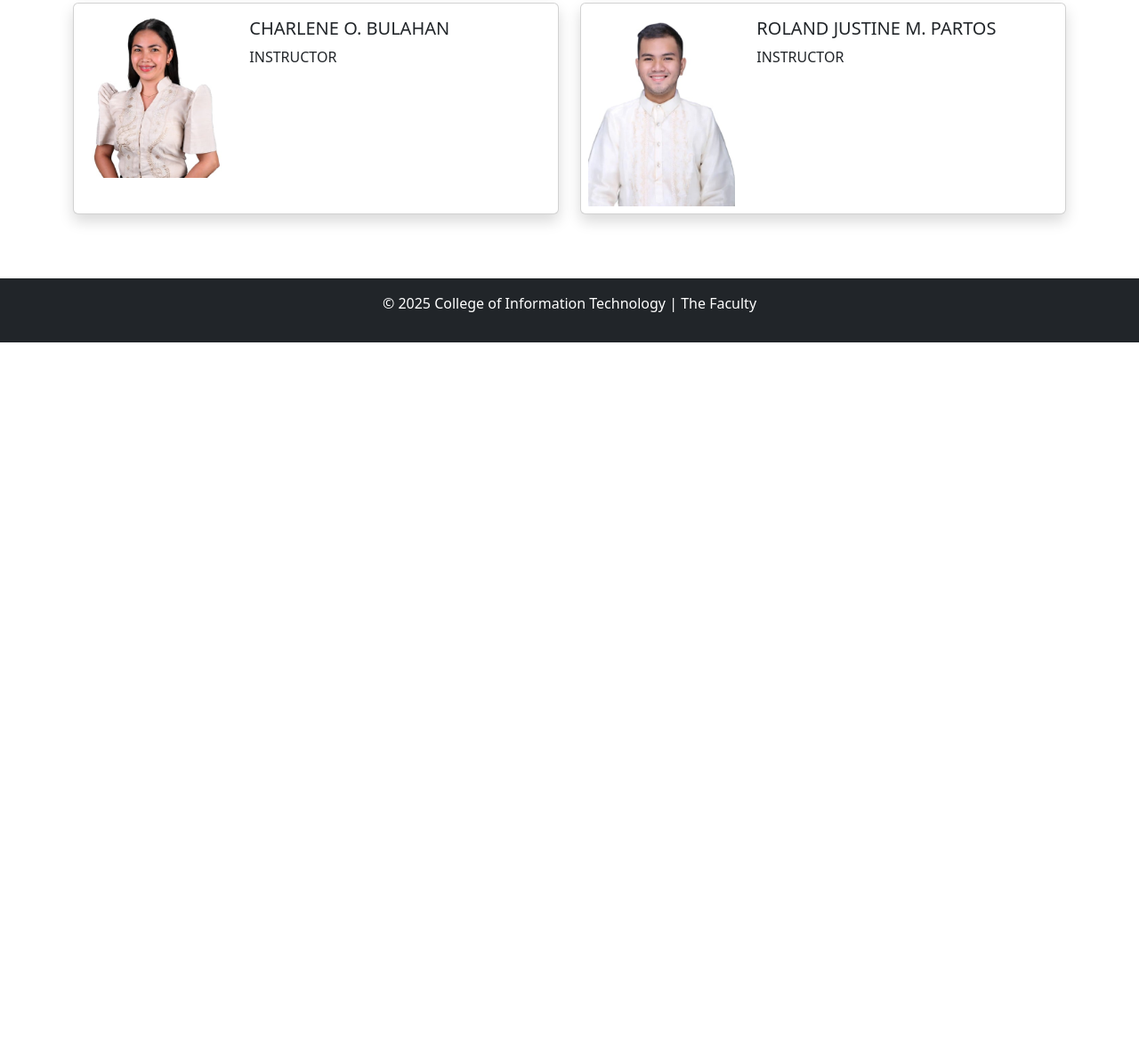
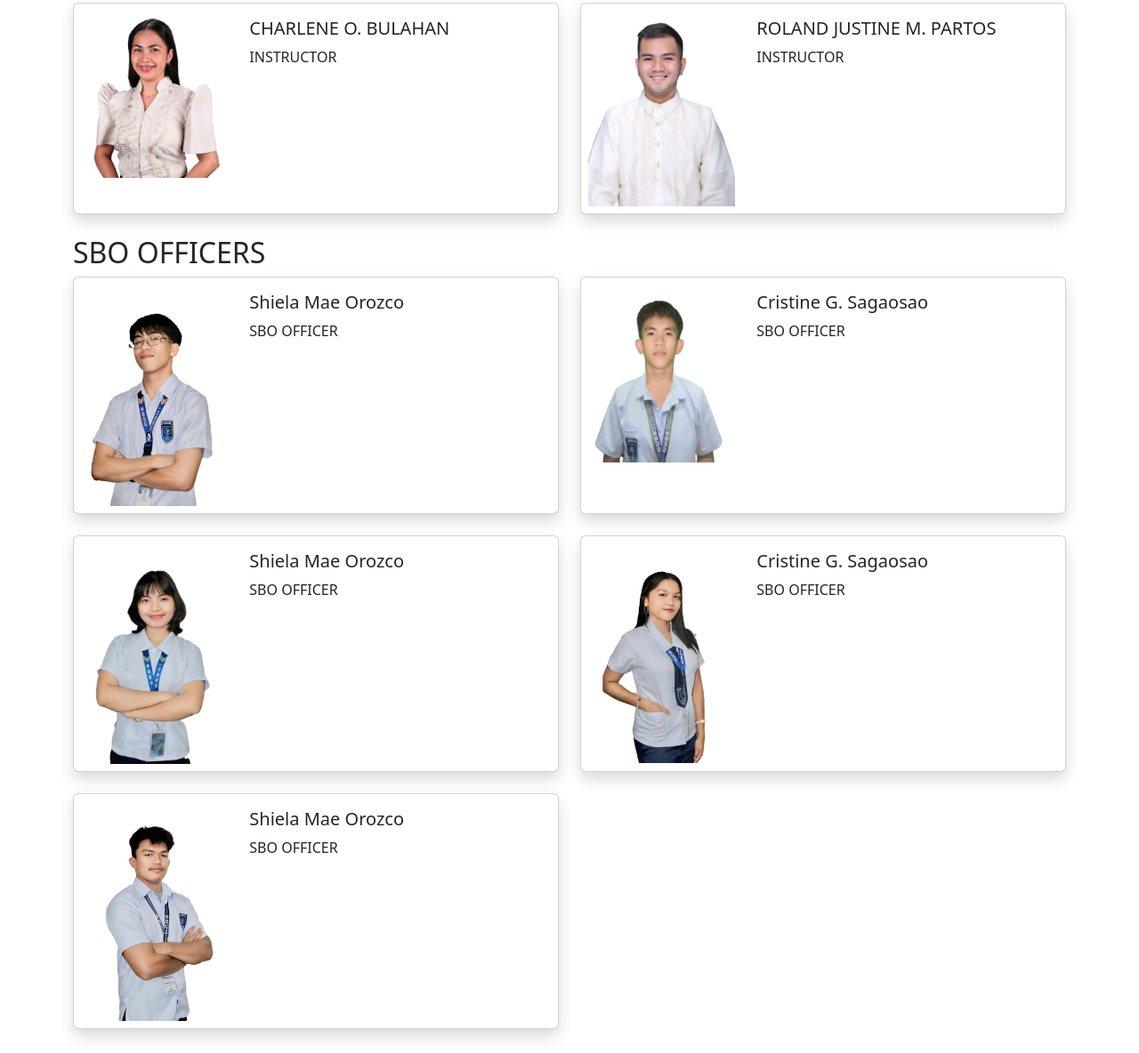
Before and after one commit to KhyleAhronn77/IT23-ICS-WEB, a plain HTML site: page faculty.html in a window 1280 px wide. Shown: the part 2135-3319 px from the top of the page at 89% size. Before the commit the page ends 2520 px from the top, so only its background shows below. Drawn offline with nearby package versions, Linux system fonts and the light colour scheme.

Commit message:
Added SBO officers

```diff
--- a/faculty.html
+++ b/faculty.html
@@ -240,6 +240,101 @@
                 </div>
             </div>
 
+            <h2>SBO OFFICERS</h2>
+            <div class="row">
+                <div class="col-md-6 mb-4">
+                    <div class="card shadow h-100">
+                        <div class="row g-0">
+                            <div class="col-md-4">
+                                <!-- <img src="images/faculty-head1.jpg" class="img-fluid rounded-start p-2" alt="Faculty Head 1"> -->
+                                <img src="S5.jpg" class="img-fluid rounded-start p-2" alt="Faculty Head 1">
+                            </div>
+                            <div class="col-md-8">
+                                <div class="card-body">
+                                    <h5 class="card-title">Shiela Mae Orozco</h5>
+                                    <p class="card-text">SBO OFFICER</p>
+                                    <p class="card-text"><small class="text-muted"></small></p>
+                                </div>
+                            </div>
+                        </div>
+                    </div>
+                </div>
+                <div class="col-md-6 mb-4">
+                    <div class="card shadow h-100">
+                        <div class="row g-0">
+                            <div class="col-md-4">
+                                <!-- <img src="images/faculty-head2.jpg" class="img-fluid rounded-start p-2" alt="Faculty Head 2"> -->
+                                 <img src="S4.jpg" class="img-fluid rounded-start p-2" alt="Faculty Head 2">
+                            </div>
+                            <div class="col-md-8">
+                                <div class="card-body">
+                                    <h5 class="card-title">Cristine G. Sagaosao</h5>
+                                    <p class="card-text">SBO OFFICER</p>
+                                    <p class="card-text"><small class="text-muted"></small></p>
+                                </div>
+                            </div>
+                        </div>
+                    </div>
+                </div>
+            </div>
+
+
+            <div class="row">
+                <div class="col-md-6 mb-4">
+                    <div class="card shadow h-100">
+                        <div class="row g-0">
+                            <div class="col-md-4">
+                                <!-- <img src="images/faculty-head1.jpg" class="img-fluid rounded-start p-2" alt="Faculty Head 1"> -->
+                                <img src="S3.jpg" class="img-fluid rounded-start p-2" alt="Faculty Head 1">
+                            </div>
+                            <div class="col-md-8">
+                                <div class="card-body">
+                                    <h5 class="card-title">Shiela Mae Orozco</h5>
+                                    <p class="card-text">SBO OFFICER</p>
+                                    <p class="card-text"><small class="text-muted"></small></p>
+                                </div>
+                            </div>
+                        </div>
+                    </div>
+                </div>
+                <div class="col-md-6 mb-4">
+                    <div class="card shadow h-100">
+                        <div class="row g-0">
+                            <div class="col-md-4">
+                                <!-- <img src="images/faculty-head2.jpg" class="img-fluid rounded-start p-2" alt="Faculty Head 2"> -->
+                                 <img src="S2.jpg" class="img-fluid rounded-start p-2" alt="Faculty Head 2">
+                            </div>
+                            <div class="col-md-8">
+                                <div class="card-body">
+                                    <h5 class="card-title">Cristine G. Sagaosao</h5>
+                                    <p class="card-text">SBO OFFICER</p>
+                                    <p class="card-text"><small class="text-muted"></small></p>
+                                </div>
+                            </div>
+                        </div>
+                    </div>
+                </div>
+            </div>
+             <div class="row">
+                <div class="col-md-6 mb-4">
+                    <div class="card shadow h-100">
+                        <div class="row g-0">
+                            <div class="col-md-4">
+                                <!-- <img src="images/faculty-head1.jpg" class="img-fluid rounded-start p-2" alt="Faculty Head 1"> -->
+                                <img src="S1.jpg" class="img-fluid rounded-start p-2" alt="Faculty Head 1">
+                            </div>
+                            <div class="col-md-8">
+                                <div class="card-body">
+                                    <h5 class="card-title">Shiela Mae Orozco</h5>
+                                    <p class="card-text">SBO OFFICER</p>
+                                    <p class="card-text"><small class="text-muted"></small></p>
+                                </div>
+                            </div>
+                        </div>
+                    </div>
+                </div>
+
+
 
 
         </section>
```
Also changed, not shown: S1.jpg (added), S2.jpg (added), S3.jpg (added), S4.jpg (added), S5.jpg (added).
